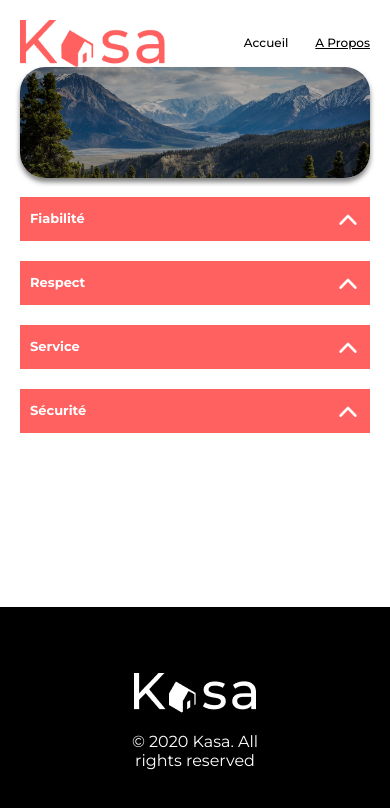
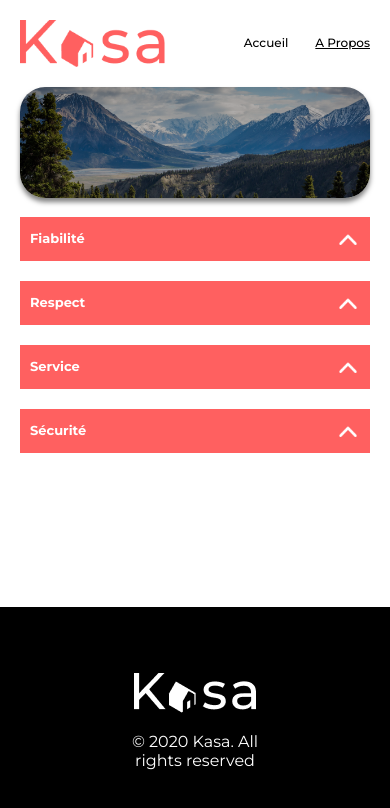
Before and after one commit to QBotella/OC_Project5_Kasa, a React (Vite) app: page /A_Propos in a window 390 px wide. Shown: the top 808 px of the page. Built offline with nearby package versions, Linux system fonts and the light colour scheme.

Commit message:
Build responsive

```diff
--- a/src/assets/styles/pages/_a_propos.scss
+++ b/src/assets/styles/pages/_a_propos.scss
@@ -11,7 +11,7 @@
 
 @include respond-to("mobile") {
   .about {
-    margin: 0 20px;
+    margin: 20px;
     gap: 19px;
     section {
       margin: 0;
--- a/src/assets/styles/pages/_home.scss
+++ b/src/assets/styles/pages/_home.scss
@@ -7,7 +7,7 @@
 
 @include respond-to("mobile") {
   .home {
-    margin: 0 20px;
+    margin: 20px;
     gap: 22px;
   }
 }
```
